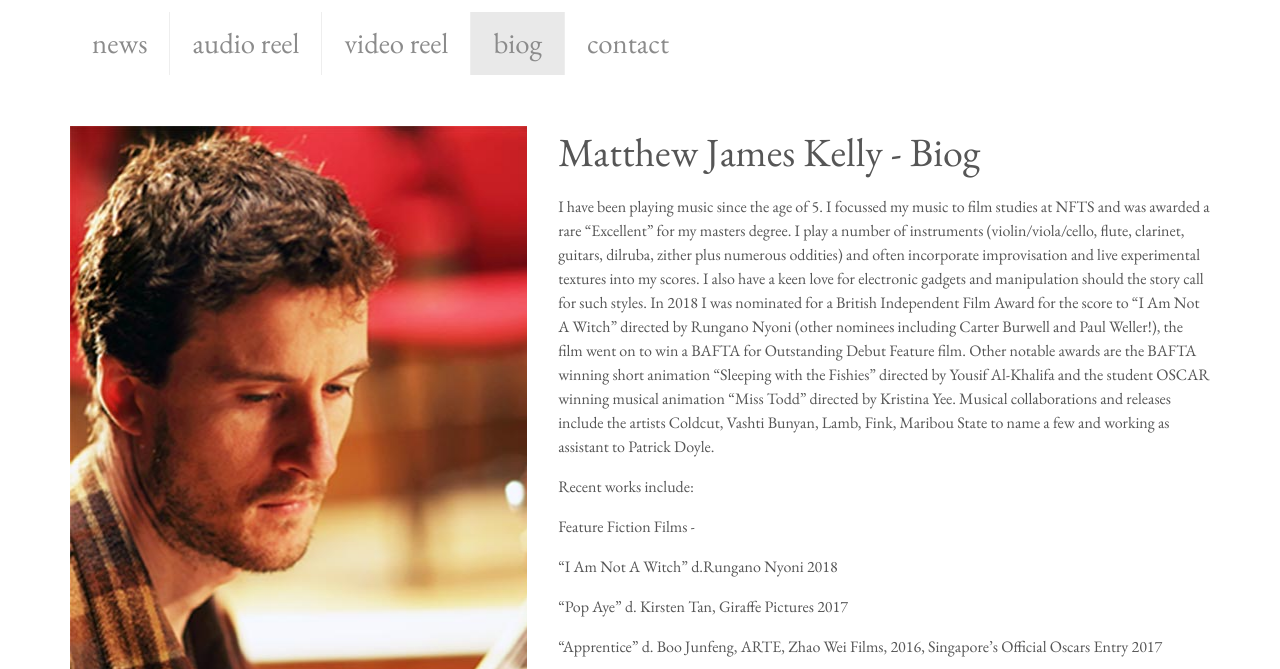
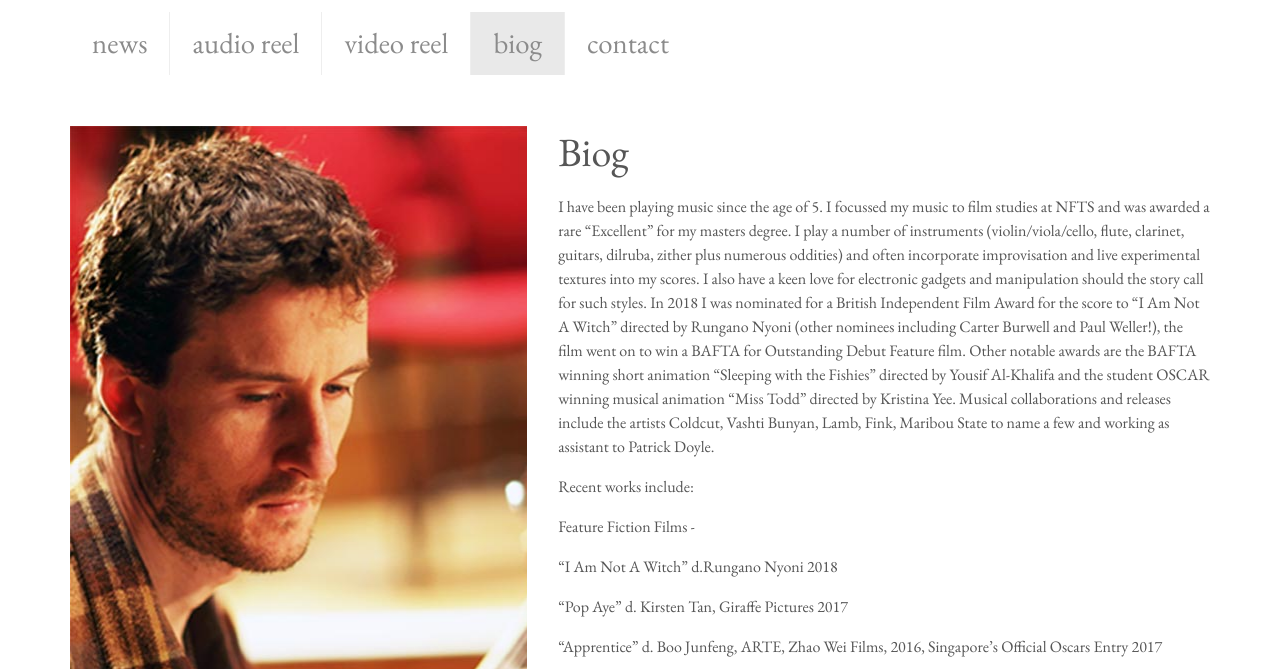
Before and after one commit to nbunner-personal/mattkelly-jekyll, a Jekyll site: the page built from pages/biog.md, in a window 1280 px wide and 900 px high, cut to the strip 231-900 px from the top of the window. Built offline with Jekyll 4.4.1, drawn with Linux system fonts in a browser that asks for light colours.

Commit message:
updating page titles

```diff
--- a/_layouts/default.html
+++ b/_layouts/default.html
@@ -1,12 +1,12 @@
 <!doctype html>
 	<head>
-		<link href='http://fonts.googleapis.com/css?family=EB+Garamond' rel='stylesheet' type='text/css'>
+		<link href='//fonts.googleapis.com/css?family=EB+Garamond' rel='stylesheet' type='text/css'>
 		<meta charset="utf-8">
 
 		<!-- Google Chrome Frame for IE -->
 		<meta http-equiv="X-UA-Compatible" content="IE=edge,chrome=1">
 
-		<title>Matthew James Kelly {{ page.title }}</title>
+		<title>Matthew James Kelly - {{ page.title }}</title>
 
 		<!-- mobile meta (hooray!) -->
 		<meta name="HandheldFriendly" content="True">
--- a/pages/biog.md
+++ b/pages/biog.md
@@ -2,7 +2,7 @@
 layout: page-two-col
 permalink: /biog/
 navPage: nav-biog
-title: Matthew James Kelly - Biog
+title: Biog
 ---
 I have been playing music since the age of 5. I focussed my music to film studies at NFTS and was awarded a rare “Excellent” for my masters degree. I play a number of instruments (violin/viola/cello, flute, clarinet, guitars, dilruba, zither plus numerous oddities) and often incorporate improvisation and live experimental textures into my scores. I also have a keen love for electronic gadgets and manipulation should the story call for such styles. In 2018 I was nominated for a British Independent Film Award for the score to “I Am Not A Witch” directed by Rungano Nyoni (other nominees including Carter Burwell and Paul Weller!), the film went on to win a BAFTA for Outstanding Debut Feature film. Other notable awards are the BAFTA winning short animation “Sleeping with the Fishies” directed by Yousif Al-Khalifa and the student OSCAR winning musical animation “Miss Todd” directed by Kristina Yee. Musical collaborations and releases include the artists Coldcut, Vashti Bunyan, Lamb, Fink, Maribou State to name a few and working as assistant to Patrick Doyle.
 
```
Also changed, not shown: pages/audio-reel.md (+1 -1 lines), pages/contact.md (+1 -1 lines), pages/video-reel.md (+1 -1 lines).
